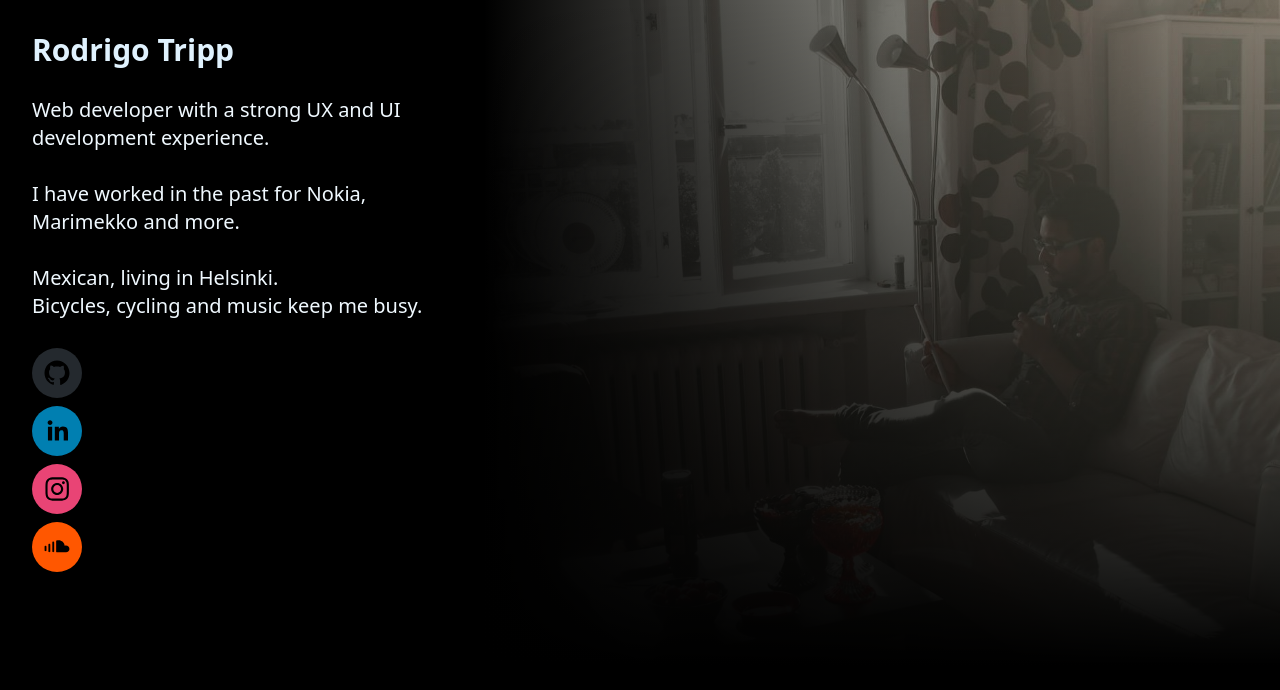
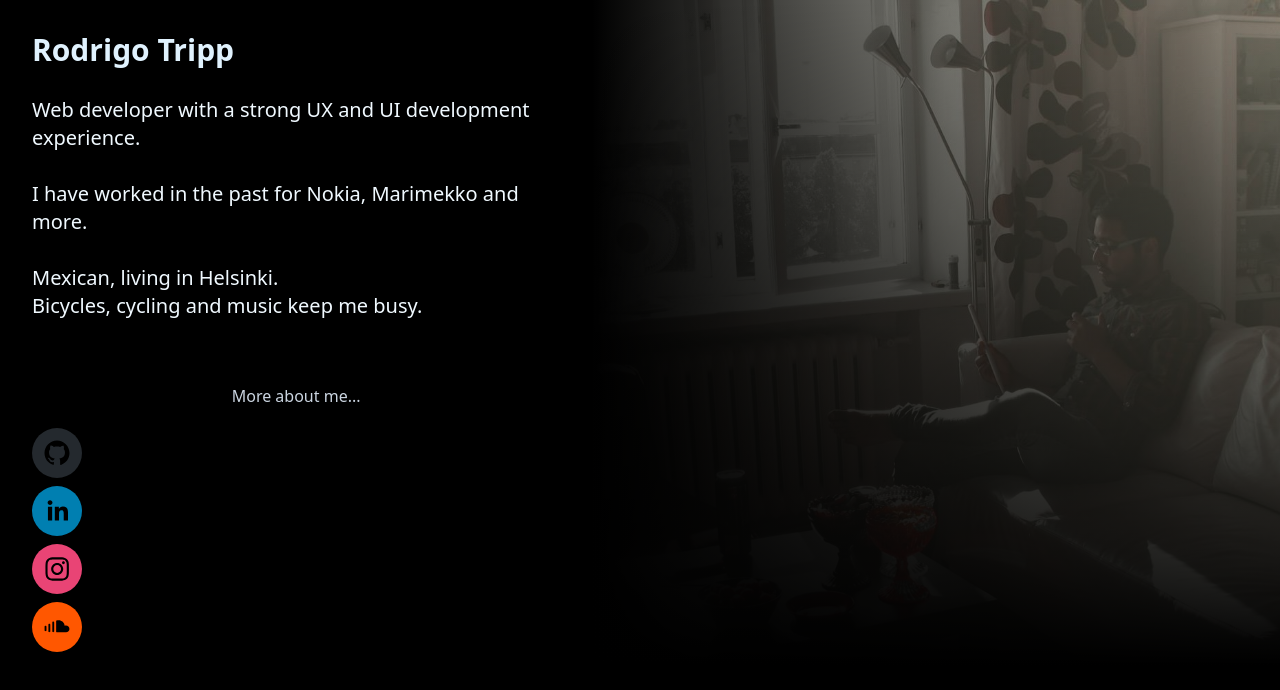
Before and after one commit to rodrigotripp/rodrigotripp.github.io, a React (Vite) app: page / in a window 1280 px wide. Shown: the top 690 px of the page. Built offline with nearby package versions, Linux system fonts and the light colour scheme.

Commit message:
message: no usage of react router for static

```diff
--- a/src/App.tsx
+++ b/src/App.tsx
@@ -3,17 +3,46 @@ import Description from "./components/Description";
 import Name from "./components/Name";
 import Image from "./components/Image";
 import NavigationMenu from "./components/NavigationMenu";
+import About from "./components/view/About";
+import { useState } from "react";
 
 function App() {
+  const [currentPage, setCurrentPage] = useState<"home" | "about">("home");
+
+  // Function to handle navigation
+  const handleNavigate = (page: "home" | "about") => {
+    setCurrentPage(page);
+  };
+
+  console.log(currentPage);
+
+  // Render content based on currentPage state
+  const renderContent = () => {
+    switch (currentPage) {
+      case "about":
+        return <About />;
+      case "home":
+      default:
+        return (
+          <div className="flex flex-col-reverse justify-between md:flex-row">
+            <div className=" flex-col flex gap-7 m-8">
+              <Name />
+              <Description />
+              <NavigationMenu
+                onNavigate={handleNavigate}
+                currentPage={currentPage}
+              />
+            </div>
+            <Image img={me} />
+          </div>
+        );
+    }
+  };
+
   return (
     <main>
       <div className="flex flex-col-reverse justify-between md:flex-row">
-        <div className=" flex-col flex gap-7 m-8">
-          <Name />
-          <Description />
-          <NavigationMenu />
-        </div>
-        <Image img={me} />
+        {renderContent()}
       </div>
     </main>
   );
--- a/src/Components/Button.tsx
+++ b/src/Components/Button.tsx
@@ -1,21 +1,60 @@
-import { Button as ButtonP } from "primereact/button";
+type ButtonProps = {
+  children: React.ReactNode;
+  onClick?: () => void;
+  href?: string;
+  type?: "button" | "submit" | "reset";
+  disabled?: boolean;
+  className?: string;
+  target?: "_blank" | "_self" | "_parent" | "_top";
+  rel?: string;
+  ariaLabel?: string;
+  tabIndex?: number;
+};
 
-interface Props {
-  type?: "link" | "button";
-  text: string | undefined;
-  link: string | undefined;
-}
+const Button: React.FC<ButtonProps> = ({
+  children,
+  onClick,
+  href,
+  type = "button",
+  disabled = false,
+  className = "",
+  target,
+  rel,
+  ariaLabel,
+  tabIndex,
+  ...props
+}) => {
+  if (href) {
+    return (
+      <a
+        href={disabled ? undefined : href}
+        className={className}
+        onClick={disabled ? undefined : onClick}
+        target={target}
+        rel={target === "_blank" ? "noopener noreferrer" : rel}
+        aria-label={ariaLabel}
+        tabIndex={disabled ? -1 : tabIndex}
+        style={disabled ? { pointerEvents: "none", opacity: 0.6 } : undefined}
+        {...props}
+      >
+        {children}
+      </a>
+    );
+  }
 
-function Button({ text, link }: Props) {
   return (
-    <ButtonP
-      className="underline"
-      link
-      onClick={() => window.open(link, "_self_")}
+    <button
+      type={type}
+      className={className}
+      onClick={onClick}
+      disabled={disabled}
+      aria-label={ariaLabel}
+      tabIndex={tabIndex}
+      {...props}
     >
-      <p className="text-3l">{text}</p>
-    </ButtonP>
+      {children}
+    </button>
   );
-}
+};
 
 export default Button;
--- a/src/Components/Experience.tsx
+++ b/src/Components/Experience.tsx
@@ -8,7 +8,7 @@ function Experience() {
         <h2 className="text-3xl mb-6 pb-2 border-b-2 border-s-stone-100 flex justify-between">
           Work Experience
         </h2>
-        <Button link="/" type="link" text="go back" />
+        <Button href="/" children="go back" />
         <br />
         <br />
         <div className="space-y-3">
--- a/src/Components/NavigationMenu.tsx
+++ b/src/Components/NavigationMenu.tsx
@@ -1,6 +1,6 @@
 import { SocialIcon } from "react-social-icons";
-// import Button from "./Button";
-// import Menu from "./Menu";
+import Button from "./Button";
+import Menu from "./Menu";
 
 const Icons = () => {
   return (
@@ -21,16 +21,25 @@ const Icons = () => {
   );
 };
 
-function NavigationMenu() {
+type NavigationMenuProps = {
+  onNavigate: (page: "home" | "about") => void;
+  currentPage: string;
+};
+
+function NavigationMenu({ onNavigate }: NavigationMenuProps) {
   return (
     <nav className="flex flex-col-reverse gap-5">
       <ul className="flex flex-wrap justify-between gap-2 md:flex-col text-slate-300">
         <Icons />
       </ul>
-      {/* <ul className="flex gap-5 md:flex-col text-slate-300">
-        <Button text="More about me..." link="/about" /> */}
-      {/* <Menu /> */}
-      {/* </ul> */}
+
+      <ul className="flex gap-5 md:flex-col text-slate-300">
+        <Button
+          children="More about me..."
+          onClick={() => onNavigate("about")}
+        />
+      </ul>
+      <Menu />
     </nav>
   );
 }
```
Also changed, not shown: 1 other file (tests, documents, lock files or other folders).
